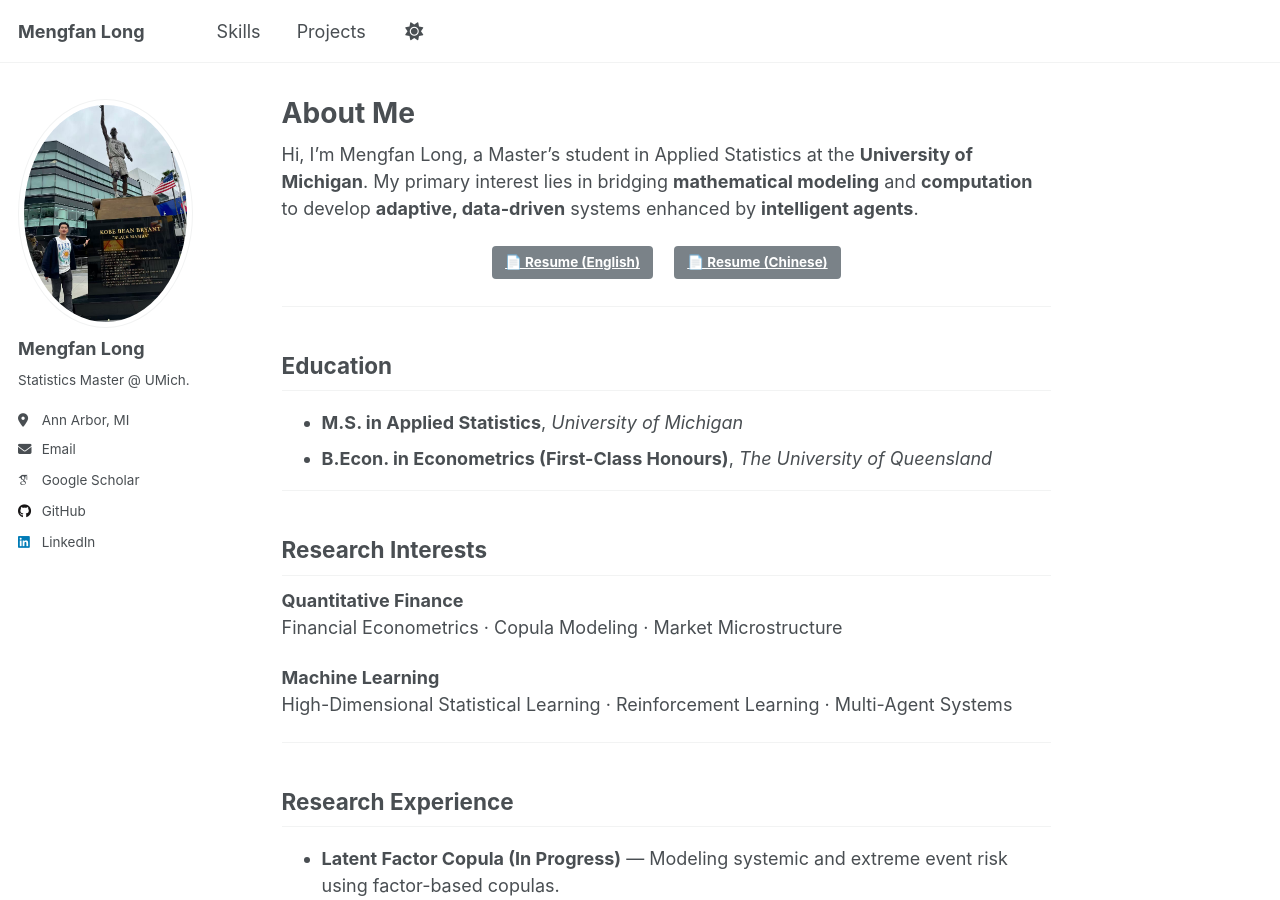
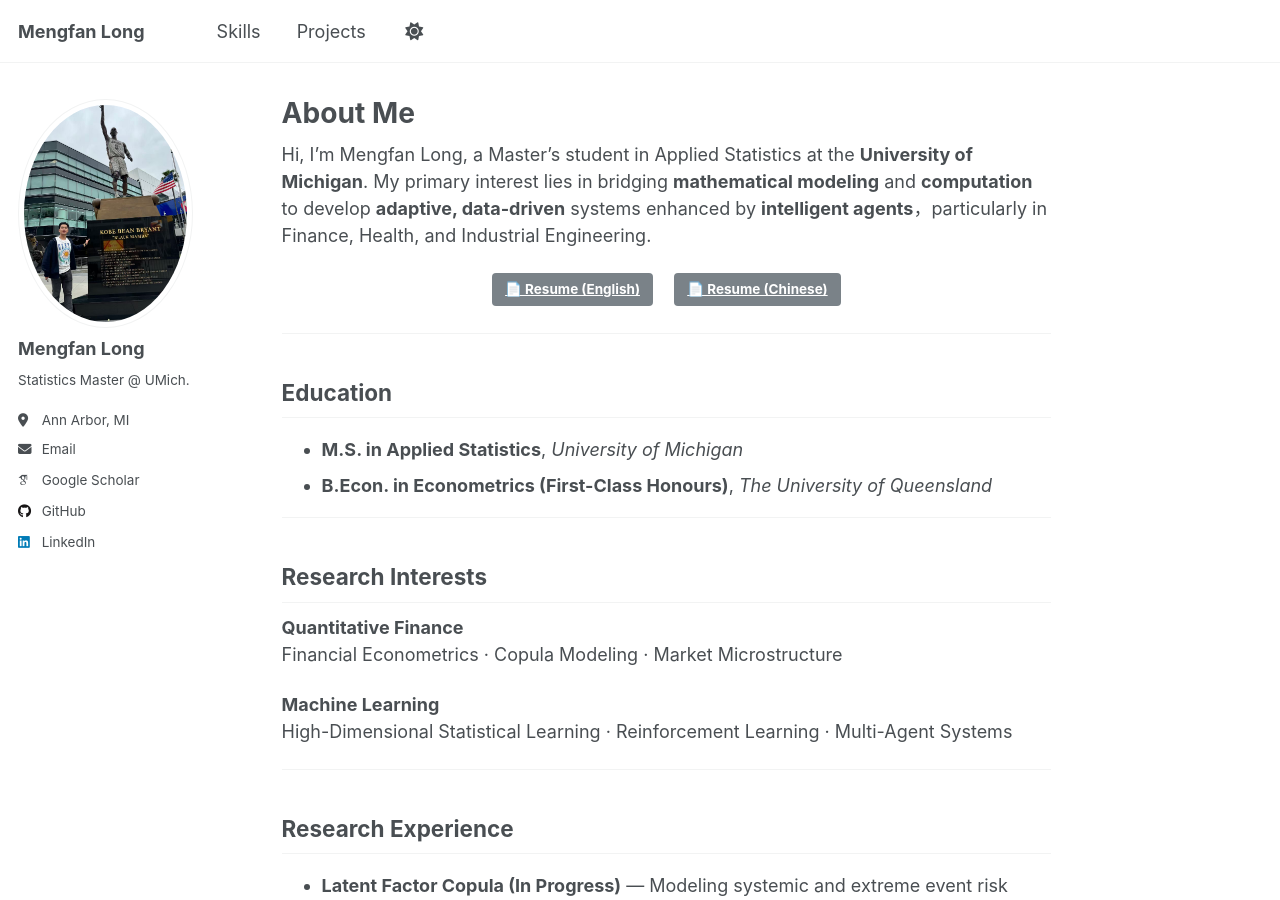
Before and after one commit to kevinlmf/kevinlmf.github.io, a Jekyll site: the page built from index.md, in a window 1280 px wide and 900 px high. Built offline with Jekyll 4.4.1, drawn with Linux system fonts in a browser that asks for light colours; some web fonts are replaced; a script that is not in the unit is left out.

Commit message:
Update index.md

```diff
--- a/index.md
+++ b/index.md
@@ -5,7 +5,7 @@ title: "About Me"
 author: Mengfan Long
 author_profile: true
 ---
-Hi, I’m Mengfan Long, a Master’s student in Applied Statistics at the **University of Michigan**. My primary interest lies in bridging **mathematical modeling** and **computation** to develop **adaptive, data-driven** systems enhanced by **intelligent agents**.
+Hi, I’m Mengfan Long, a Master’s student in Applied Statistics at the **University of Michigan**. My primary interest lies in bridging **mathematical modeling** and **computation** to develop **adaptive, data-driven** systems enhanced by **intelligent agents**，particularly in Finance, Health, and Industrial Engineering.
 
 
 
```
